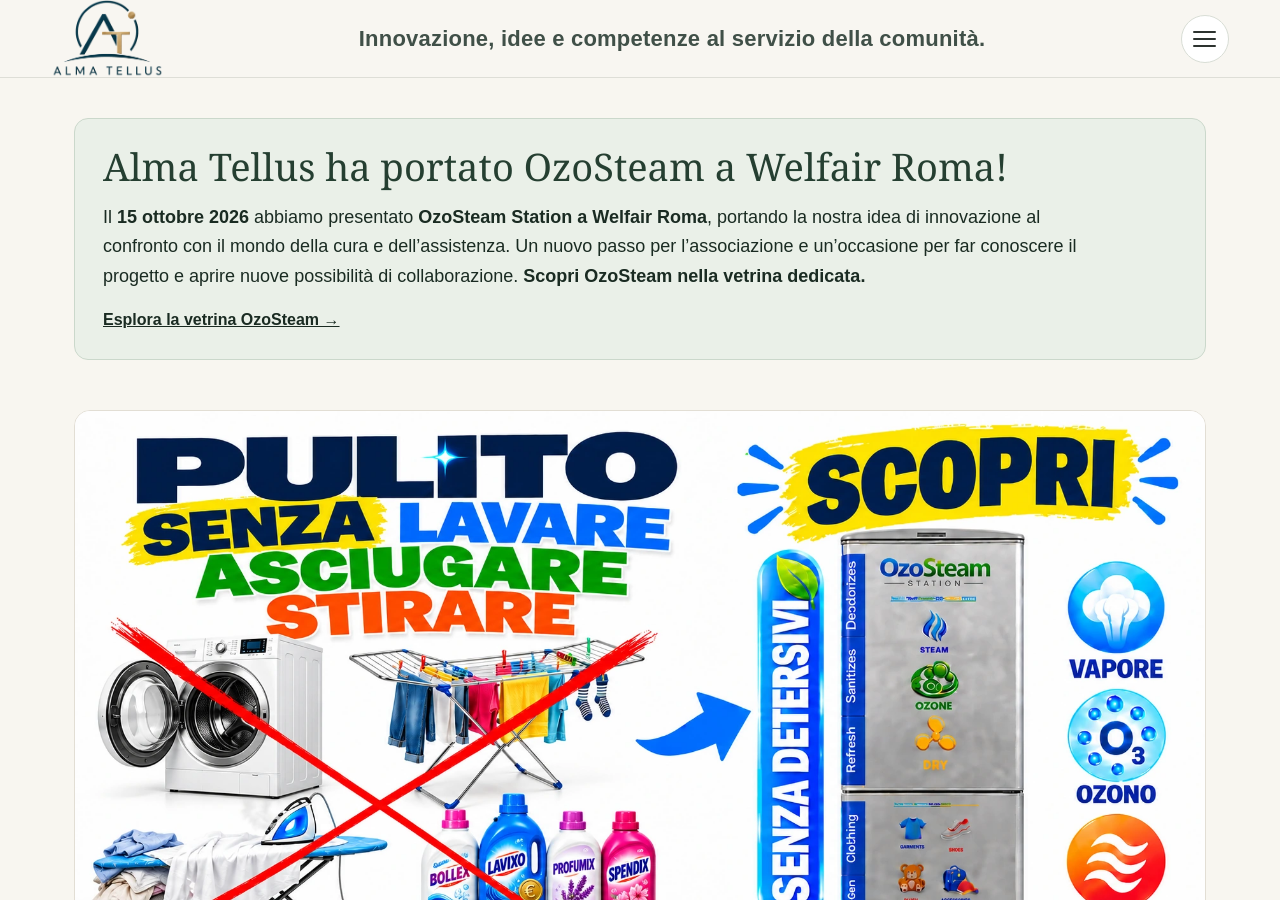
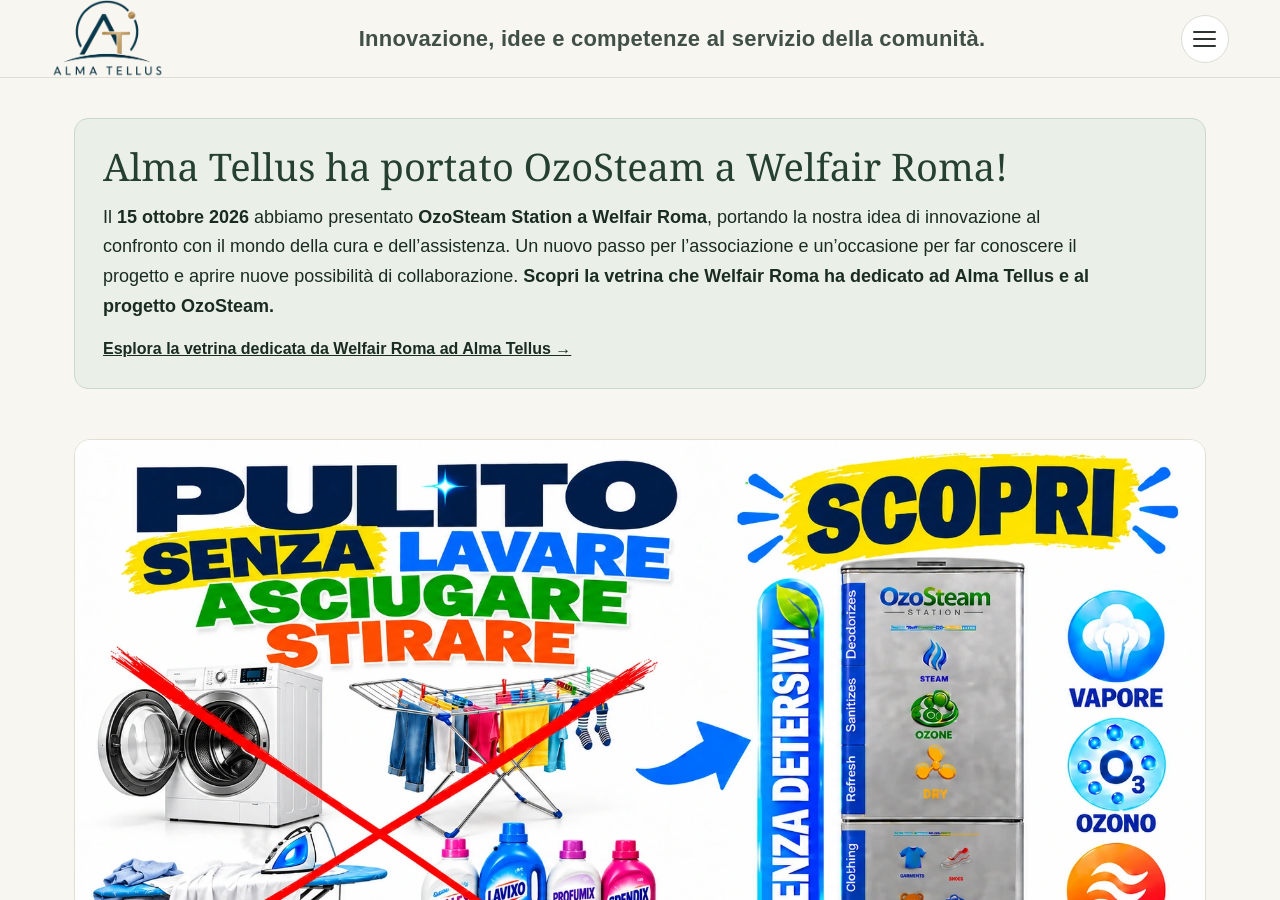
Before and after one commit to almatellus/almatellus.github.io, a Jekyll site: the page built from index.html, in a window 1280 px wide and 900 px high. Built offline with Jekyll 4.4.1, drawn with Linux system fonts in a browser that asks for light colours.

Commit message:
Attribuisce a Welfair Roma la vetrina dedicata ad Alma Tellus

```diff
--- a/index.html
+++ b/index.html
@@ -51,10 +51,10 @@
 .alma-new-home .hero-copy>.home-audio{grid-column:2;grid-row:1/span 4;align-self:center;margin-top:0}
 @media(max-width:820px){.alma-new-home .hero{gap:22px}.alma-new-home .hero .hero-copy{display:block}.alma-new-home .hero-copy>.home-audio{margin-top:22px}.alma-new-home .hero .shot{border-radius:12px}}
 .alma-new-home .mfr-proof{margin:4px 0 34px;padding:24px 26px;border:1px solid #e2ded4;border-radius:16px;background:#fff;display:grid;grid-template-columns:minmax(0,1fr) auto;gap:24px;align-items:center}.alma-new-home .mfr-proof .kicker{font-size:11px;letter-spacing:1.5px;color:var(--mute);margin-bottom:7px}.alma-new-home .mfr-proof h2{font-size:30px;margin-bottom:8px}.alma-new-home .mfr-proof p{color:var(--mute);max-width:700px}.alma-new-home .mfr-proof .mfr-date{font-family:Georgia,serif;font-size:24px;white-space:nowrap;text-align:right}.alma-new-home .mfr-proof .mfr-date small{display:block;font:12px Arial;color:var(--mute);margin-top:4px}@media(max-width:820px){.alma-new-home .mfr-proof{grid-template-columns:1fr;padding:20px}.alma-new-home .mfr-proof h2{font-size:27px}.alma-new-home .mfr-proof .mfr-date{text-align:left;font-size:21px;white-space:normal}}.alma-new-home .mfr-official{margin:4px 0 34px}.alma-new-home .mfr-official a{display:block}.alma-new-home .mfr-official img{display:block;width:100%;height:auto;border-radius:10px;border:1px solid #e2ded4}</style><div class="alma-new-home"><div class="wrap"><section class="welfair-news" aria-labelledby="welfair-news-title" style="margin:18px 0 24px;padding:26px 28px;background:#eaf0e8;border:1px solid #cbd8cb;border-radius:14px">
-<a href="{{ '/ozosteam-vetrina.html' | relative_url }}" aria-label="Scopri la vetrina OzoSteam a Welfair Roma" style="display:block;color:inherit;text-decoration:none">
+<a href="{{ '/ozosteam-vetrina.html' | relative_url }}" aria-label="Scopri la vetrina che Welfair Roma ha dedicato ad Alma Tellus" style="display:block;color:inherit;text-decoration:none">
 <h2 id="welfair-news-title" style="font-size:clamp(27px,4.5vw,38px);line-height:1.15;margin-bottom:14px;color:#253f31">Alma Tellus ha portato OzoSteam a Welfair Roma!</h2>
-<p style="font-size:clamp(16px,2.2vw,18px);line-height:1.65;max-width:1000px">Il <strong>15 ottobre 2026</strong> abbiamo presentato <strong>OzoSteam Station a Welfair Roma</strong>, portando la nostra idea di innovazione al confronto con il mondo della cura e dell’assistenza. Un nuovo passo per l’associazione e un’occasione per far conoscere il progetto e aprire nuove possibilità di collaborazione. <strong>Scopri OzoSteam nella vetrina dedicata.</strong></p>
-<p style="margin-top:16px;font-weight:700;text-decoration:underline">Esplora la vetrina OzoSteam →</p>
+<p style="font-size:clamp(16px,2.2vw,18px);line-height:1.65;max-width:1000px">Il <strong>15 ottobre 2026</strong> abbiamo presentato <strong>OzoSteam Station a Welfair Roma</strong>, portando la nostra idea di innovazione al confronto con il mondo della cura e dell’assistenza. Un nuovo passo per l’associazione e un’occasione per far conoscere il progetto e aprire nuove possibilità di collaborazione. <strong>Scopri la vetrina che Welfair Roma ha dedicato ad Alma Tellus e al progetto OzoSteam.</strong></p>
+<p style="margin-top:16px;font-weight:700;text-decoration:underline">Esplora la vetrina dedicata da Welfair Roma ad Alma Tellus →</p>
 </a>
 </section><div class="hero" id="ozosteam">
   <div class="hero-copy">
```
